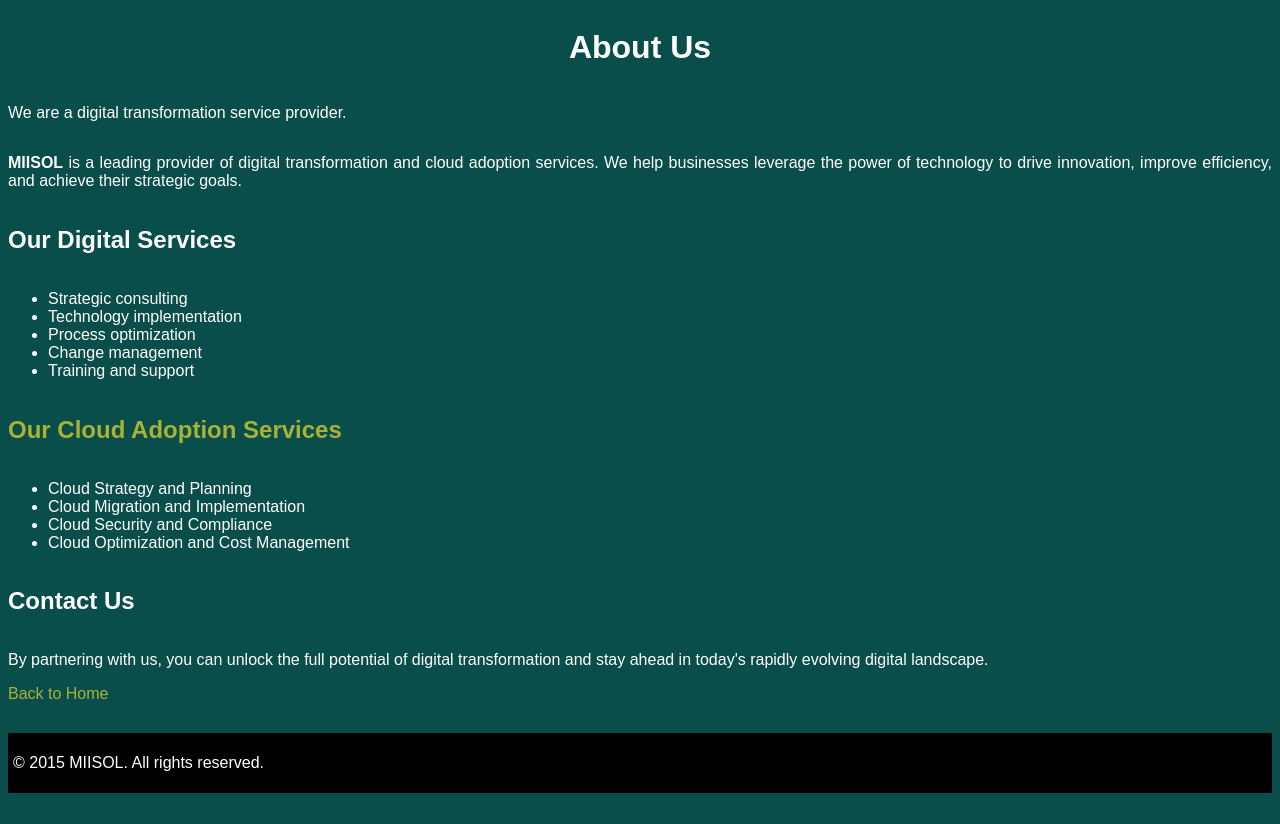
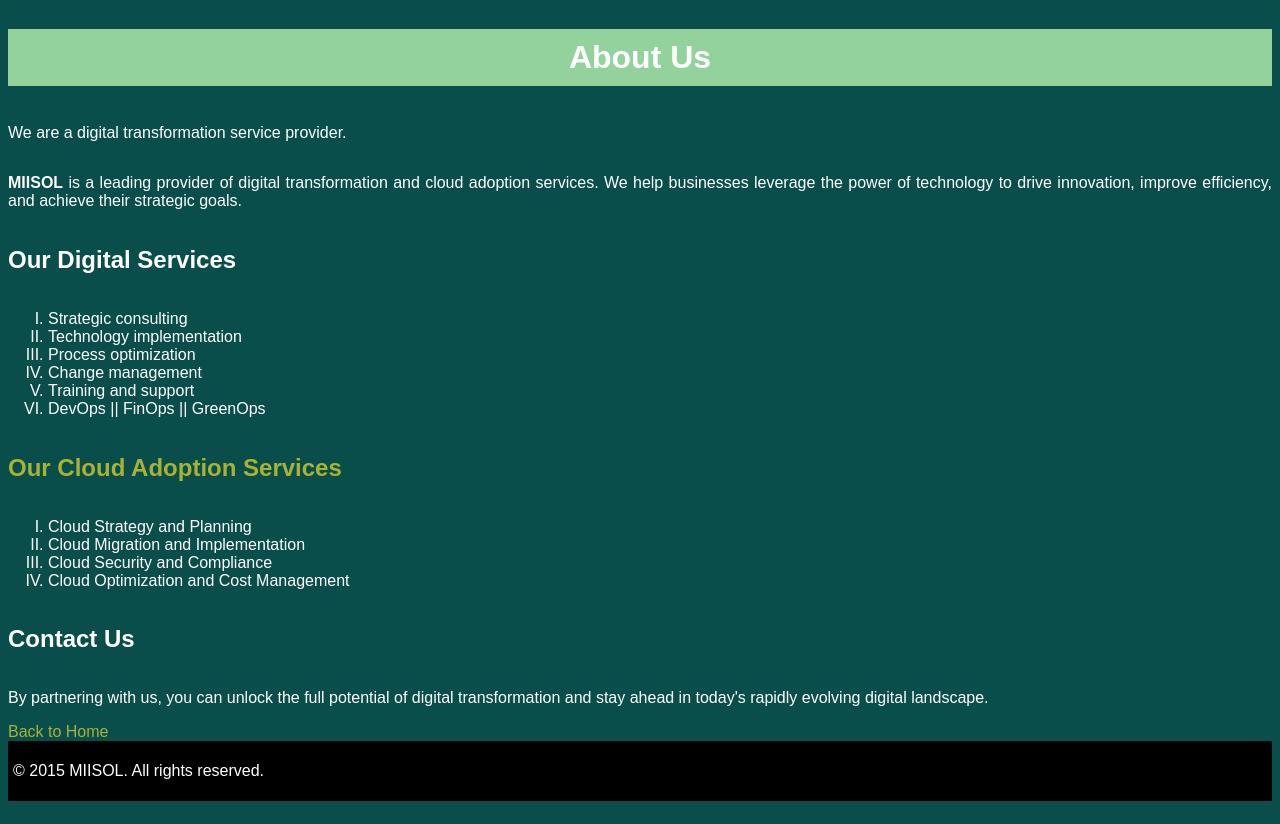
Before and after one commit to mosk-anw/miisolweb, a plain HTML site: page public/about.html in a window 1280 px wide. Drawn offline with Linux system fonts and the light colour scheme.

Commit message:
banner added

```diff
--- a/public/about.html
+++ b/public/about.html
@@ -7,7 +7,7 @@
 </head>
 
 <body>
-  <h1>About Us</h1>
+  <h1 class="banner">About Us</h1>
   <p>We are a digital transformation service provider.</p>
   <p>
     <b>MIISOL</b> is a leading provider of digital transformation and cloud adoption
@@ -15,23 +15,24 @@
     innovation, improve efficiency, and achieve their strategic goals.
   </p>
   <h2><b>Our Digital Services</h2></b>
-  <ul>
+  <ol type="I">
     <li>Strategic consulting</li>
     <li>Technology implementation</li>
     <li>Process optimization</li>
     <li>Change management</li>
     <li>Training and support</li>
-  </ul>
+    <li>DevOps || FinOps || GreenOps</li>
+  </ol>
 
   <a href="./cloud adoption.html" alt="cloud-adoption">
     <h2>Our Cloud Adoption Services</h2>
   </a>
-  <ul>
+  <ol type="I">
     <li>Cloud Strategy and Planning</li>
     <li>Cloud Migration and Implementation</li>
     <li>Cloud Security and Compliance</li>
     <li>Cloud Optimization and Cost Management</li>
-  </ul>
+  </ol>
   <h2>Contact Us</h2>
 
   <p>
--- a/public/styles.css
+++ b/public/styles.css
@@ -1,4 +1,11 @@
 /* CSS styling */
+
+.banner {
+    background-color: rgb(147, 210, 156);
+    color: white;
+    padding: 10px;
+    text-align: center;
+}
 body {
     background-color: rgb(9, 78, 75);
     color: white;
@@ -15,7 +22,6 @@ p {
 }
 a {
     color: rgb(168, 178, 53);
-    ;
     text-decoration: none;
 }
 main {
```
Also changed, not shown: index.html (+1 -1 lines), public/cloud adoption.html (+3 -3 lines).
